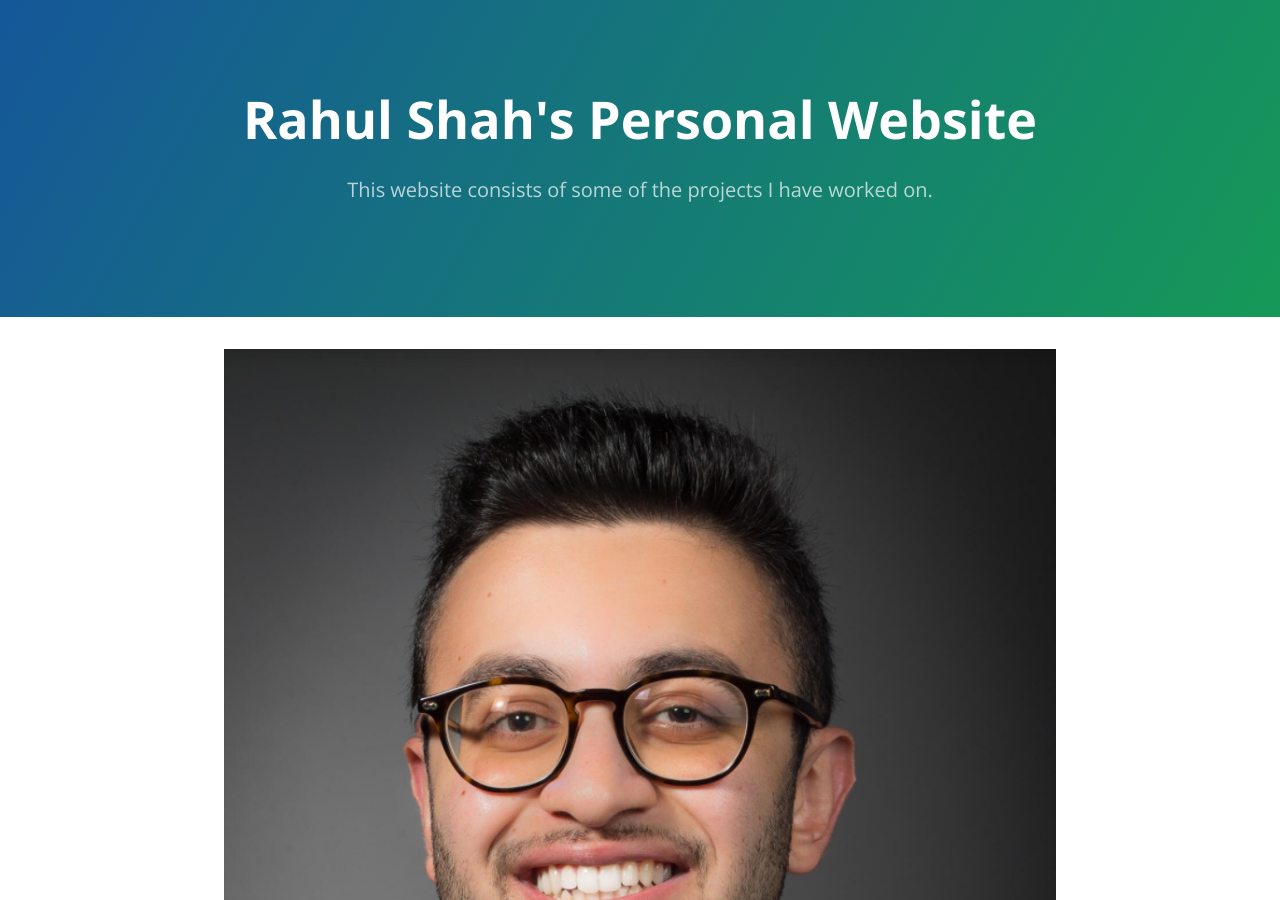
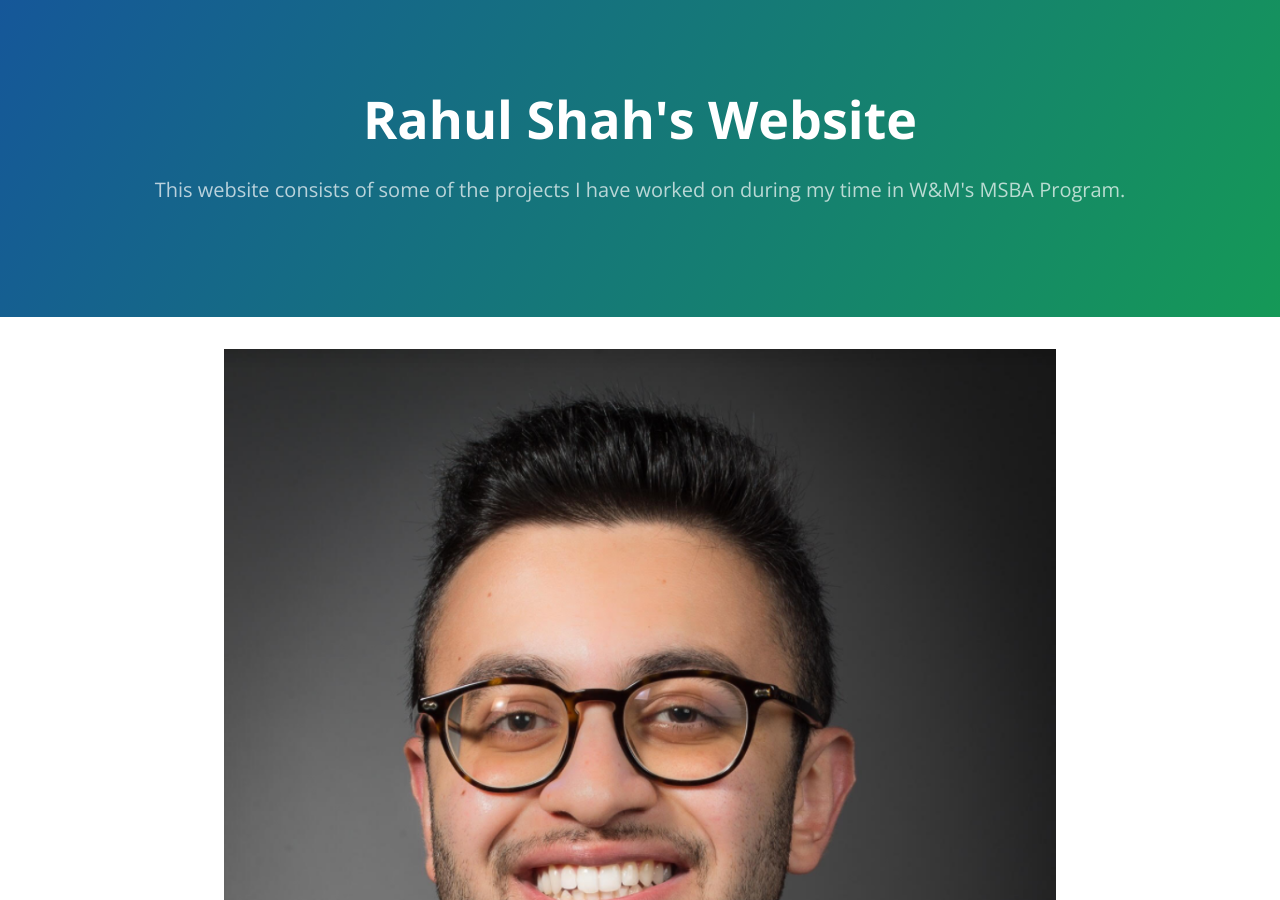
Before and after one commit to ghrahulshah/ghrahulshah.github.io, a Jekyll site: the page built from index.md, in a window 1280 px wide and 900 px high. Built offline with Jekyll 4.4.1, drawn with Linux system fonts in a browser that asks for light colours; our own code applies the rules of GitHub Pages for plain Markdown files.

Commit message:
Update index.md

```diff
--- a/index.md
+++ b/index.md
@@ -1,6 +1,6 @@
 ---
-title: Rahul Shah's Personal Website
-description: This website consists of some of the projects I have worked on.
+title: Rahul Shah's Website
+description: This website consists of some of the projects I have worked on during my time in W&M's MSBA Program.
 ---
 
 ![Rahul Shah](/pics/rahulshah.jpg)
```
